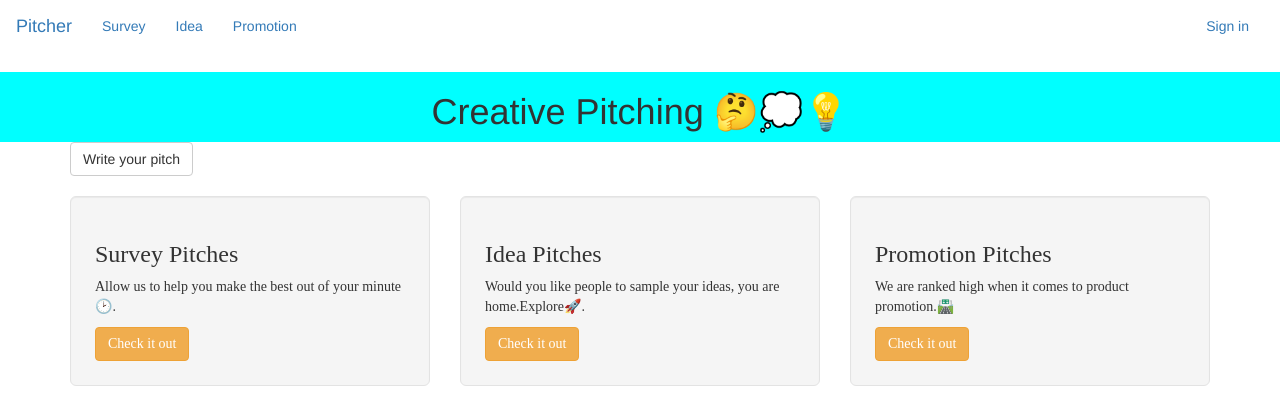
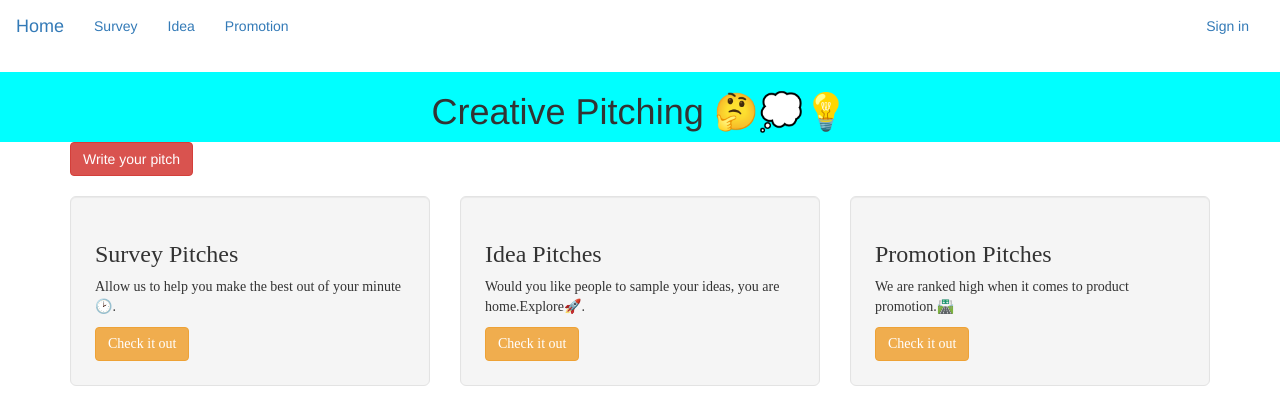
Before and after one commit to rmautia/pitch.er, a Flask app: page / in a window 1280 px wide. Shown: the top 420 px of the page. Run offline with Flask 2, Linux system fonts and the light colour scheme; data that the repository does not hold is empty; some libraries are stand-ins or nearby versions; some web fonts are replaced.

Commit message:
simple home page layout.

```diff
--- a/app/templates/index.html
+++ b/app/templates/index.html
@@ -7,7 +7,7 @@
     <h1>Creative Pitching 🤔💭💡</h1>
 </div>
 <div class="container" style="padding-bottom: 20px;">
-    <a href="{{url_for('main.new_pitch')}}" class="btn btn-default">Write your pitch</a>
+    <a href="{{url_for('main.new_pitch')}}" class="btn btn-danger -center">Write your pitch</a>
 </div>
 
 <div class="container" style= "font-family: 'Cormorant Upright', serif;">
--- a/app/templates/navbar.html
+++ b/app/templates/navbar.html
@@ -7,7 +7,7 @@
                 <span class="icon-bar"></span>
                 <span class="icon-bar"></span>
             </button>
-            <a href="/" class="navbar-brand">Pitcher</a>
+            <a href="/" class="navbar-brand">Home</a>
         </div>
         <div class="navbar-collapse collapse">
                 <ul class="nav navbar-nav">
--- a/config.py
+++ b/config.py
@@ -45,7 +45,7 @@ class DevConfig(Config):
     SQLALCHEMY_DATABASE_URI = 'postgresql+psycopg2://raphael:Thejourney1.@localhost/pitcher'
 
     DEBUG = True
-    ENV = 'development'
+
 
 config_options = {
 'development':DevConfig,
```
